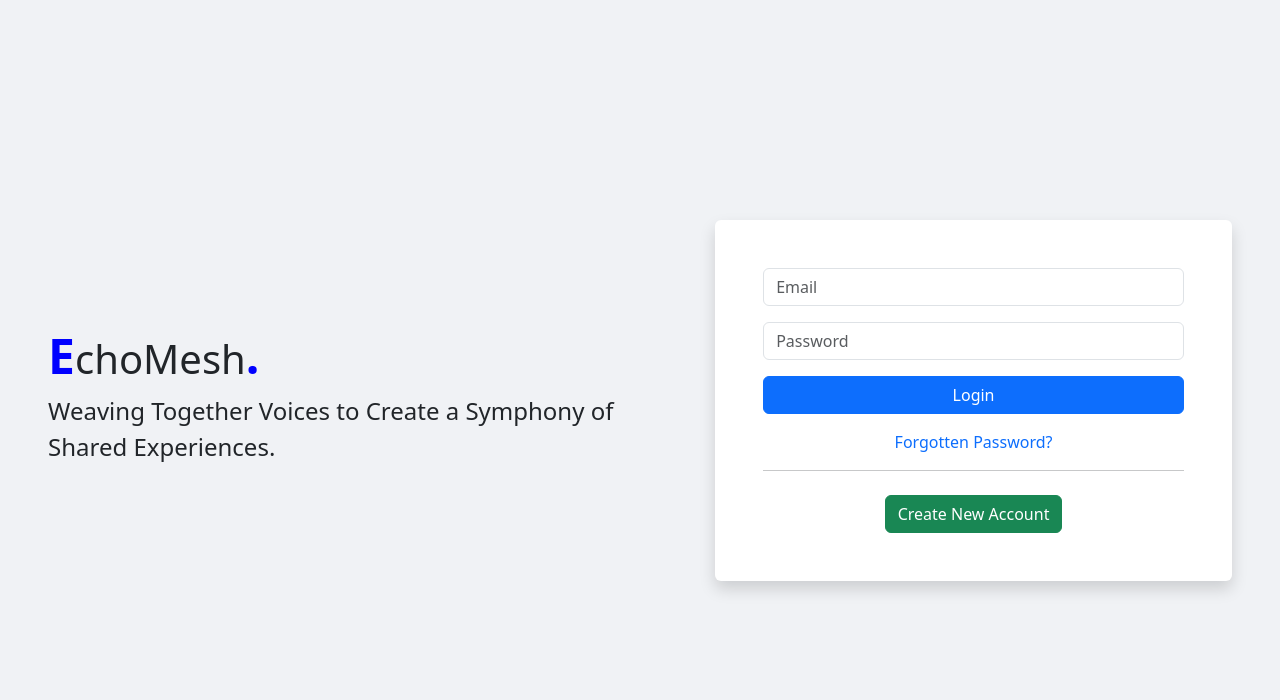
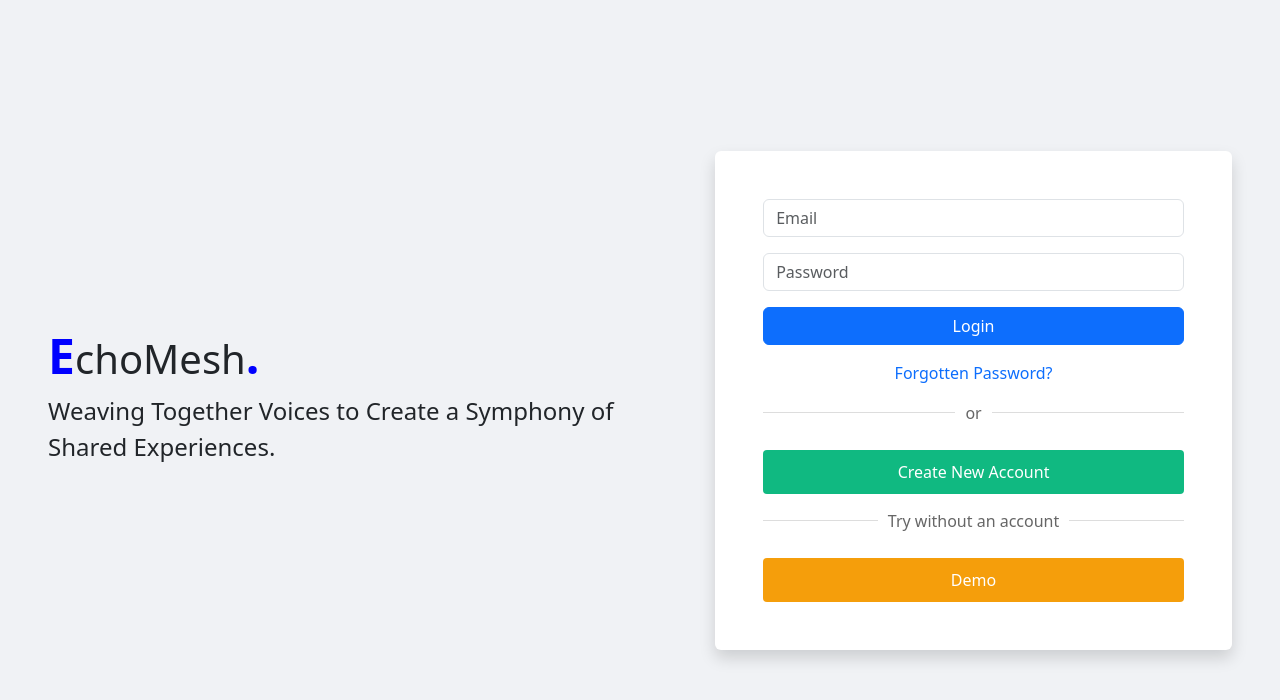
Before and after one commit to jishnukm9/echomesh, a Django app: page /login/ in a window 1280 px wide. Shown: the top 700 px of the page. Run offline with Django 4.2, Linux system fonts and the light colour scheme; some libraries are stand-ins or nearby versions.

Commit message:
added demo login option

```diff
--- a/core/static/css/styles.css
+++ b/core/static/css/styles.css
@@ -810,6 +810,61 @@ html {
 
 
 
+.divider {
+  display: flex;
+  align-items: center;
+  text-align: center;
+  margin: 15px 0;
+  color: #666;
+}
+.divider::before,
+.divider::after {
+  content: '';
+  flex: 1;
+  border-bottom: 1px solid #ddd;
+}
+.divider span {
+  padding: 0 10px;
+}
+
+
+.create-account-btn{
+  text-decoration: none;
+  display:inline-block;
+  width: 100%;
+  padding: 10px;
+  background-color: #10B981;
+  color: white;
+  border: none;
+  border-radius: 4px;
+  cursor: pointer;
+  font-size: 1rem;
+  margin-top: 10px;
+}
+
+.create-account-btn:hover{
+  background-color: #0ea774;
+}
+
+.demo-btn:hover{
+  background-color: #dd8e0a;
+}
+.demo-btn
+ {
+   text-decoration: none;
+   display:inline-block;
+  width: 100%;
+  padding: 10px;
+  background-color: #F59E0B;
+  color: white;
+  border: none;
+  border-radius: 4px;
+  cursor: pointer;
+  font-size: 1rem;
+  margin-top: 10px;
+}
+
+
 /* Extra small devices (phones) */
 @media only screen and (max-width: 576px) {
   /* Your styles for xs devices go here */
--- a/core/templates/core/login.html
+++ b/core/templates/core/login.html
@@ -65,12 +65,17 @@
               <div class="w-100 text-center mb-3">
                 <a href="" class="text-decoration-none">Forgotten Password?</a>
               </div>
-              <hr class="" />
-              <div class="w-100 text-center">
-                <a class="btn btn btn-success mt-2 create-account-btn">
+              <div class="divider"><span>or</span></div>
+              <!-- <div class="w-100 text-center"> -->
+                <a class="text-center create-account-btn">
                   Create New Account
                 </a>
-              </div>
+              <!-- </div> -->
+              <div class="divider"><span>Try without an account</span></div>
+
+                <a href="{% url 'demologin' %}" class="demo-btn text-center">Demo</a>
+
+
             </div>
 
         </div>
--- a/core/urls.py
+++ b/core/urls.py
@@ -34,6 +34,7 @@ urlpatterns = [
      path('postdetails/<postid>/',views.postdetails,name='postdetails'),
      path('get-notifications/',views.get_notifications,name='getnotifications'),
      path('update_notifications_seen/',views.update_notifications_seen,name='update_notifications_seen'),
+     path('demologin/',views.demologin,name='demologin'),
 ]
 
 
--- a/core/views.py
+++ b/core/views.py
@@ -15,6 +15,12 @@ from .utils import publitio_image_upload,publitio_video_upload
 from itertools import chain
 from django.urls import reverse
 from datetime import datetime
+from dotenv import load_dotenv
+import os
+
+# Load the environment variables
+load_dotenv()
+
 
 
 
@@ -35,6 +41,7 @@ def generate_unique_id(modal_name,string_name):
     return unique_id
 
 
+
 def login(request):
     if request.method =='POST':
         username=request.POST['username']
@@ -53,6 +60,27 @@ def login(request):
             return render(request,'core/login.html',context)
     context={}
     return render(request,'core/login.html',context)
+
+
+def demologin(request):
+    username=os.environ.get('DEMO_USERNAME')
+    password=os.environ.get('DEMO_PASSWORD')
+
+    user = authenticate(username=username, password=password)
+
+    if user is not None:
+        auth_login(request,user)
+        user_obj= UserProfile.objects.filter(user=User.objects.filter(id=user.id).first()).first()
+        user_obj.online=True
+        user_obj.save()
+        return redirect('home')
+    else:
+        context={}
+        return render(request,'core/login.html',context)
+    context={}
+    return render(request,'core/login.html',context)
+
+
 
 @login_required
 def logout_view(request):
@@ -241,7 +269,7 @@ def home(request):
     if len(friend_suggestions)!=0:
         if len(friend_suggestions) > 1:
             # If there are more than one users other than the current user, shuffle them and take two entries
-            friend_suggestions = friend_suggestions.order_by('?')[:2]
+            friend_suggestions = friend_suggestions.order_by('?')[:4]
         else:
             friend_suggestions = friend_suggestions
     else:
```
Also changed, not shown: db.sqlite3.
